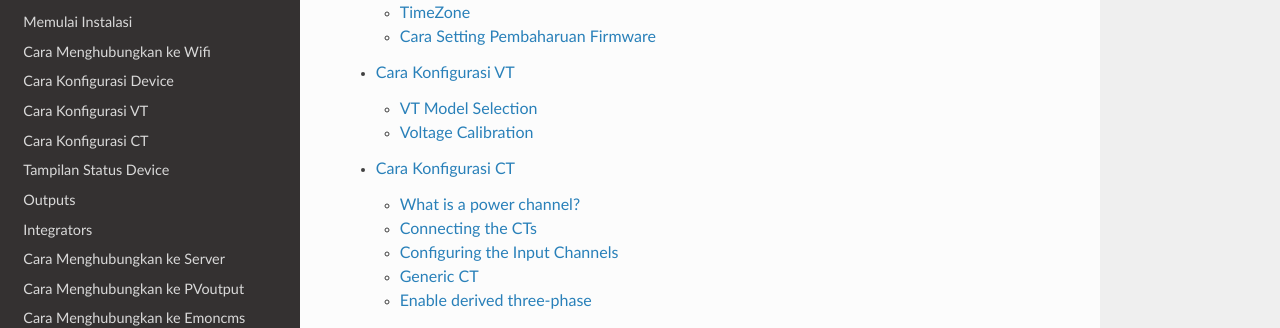
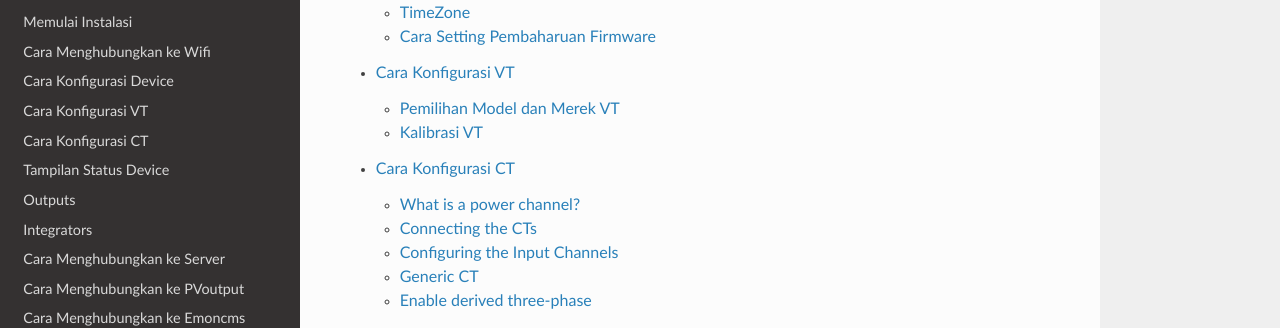
Before and after one commit to PT-MIT/MonELOG, a Sphinx documentation site: the page built from Docs/index.rst, in a window 1280 px wide and 900 px high, scrolled down 396 px. Shown: the part 159-487 px from the top of the window. Built offline with Sphinx 7.4.7 and the Read the Docs theme 2.0.0, drawn with Linux system fonts in a browser that asks for light colours; formulas are drawn with MathJax 3; pages that are not in the unit, such as notebooks, are missing from menus.

Commit message:
Update VTconfig.rst

```diff
--- a/Docs/VTconfig.rst
+++ b/Docs/VTconfig.rst
@@ -1,5 +1,5 @@
 =================================
-Voltage Transformer Configuration
+Cara Konfigurasi VT
 =================================
 
 A prime component of electrical power is voltage.
@@ -40,7 +40,7 @@
     :align: center
     :alt: Select VT Image
 
-VT Model Selection
+Pemilihan Model dan Merek VT
 ------------------
 If your make and model is listed, select it from the list.
 At this point, you can just click |save| and the standard
@@ -78,7 +78,7 @@
     use model: TDC DA-10-09-E6
 
 
-Voltage Calibration
+Kalibrasi VT
 -------------------
 
 Again, if you are using one of the standard voltage transformers from
```
